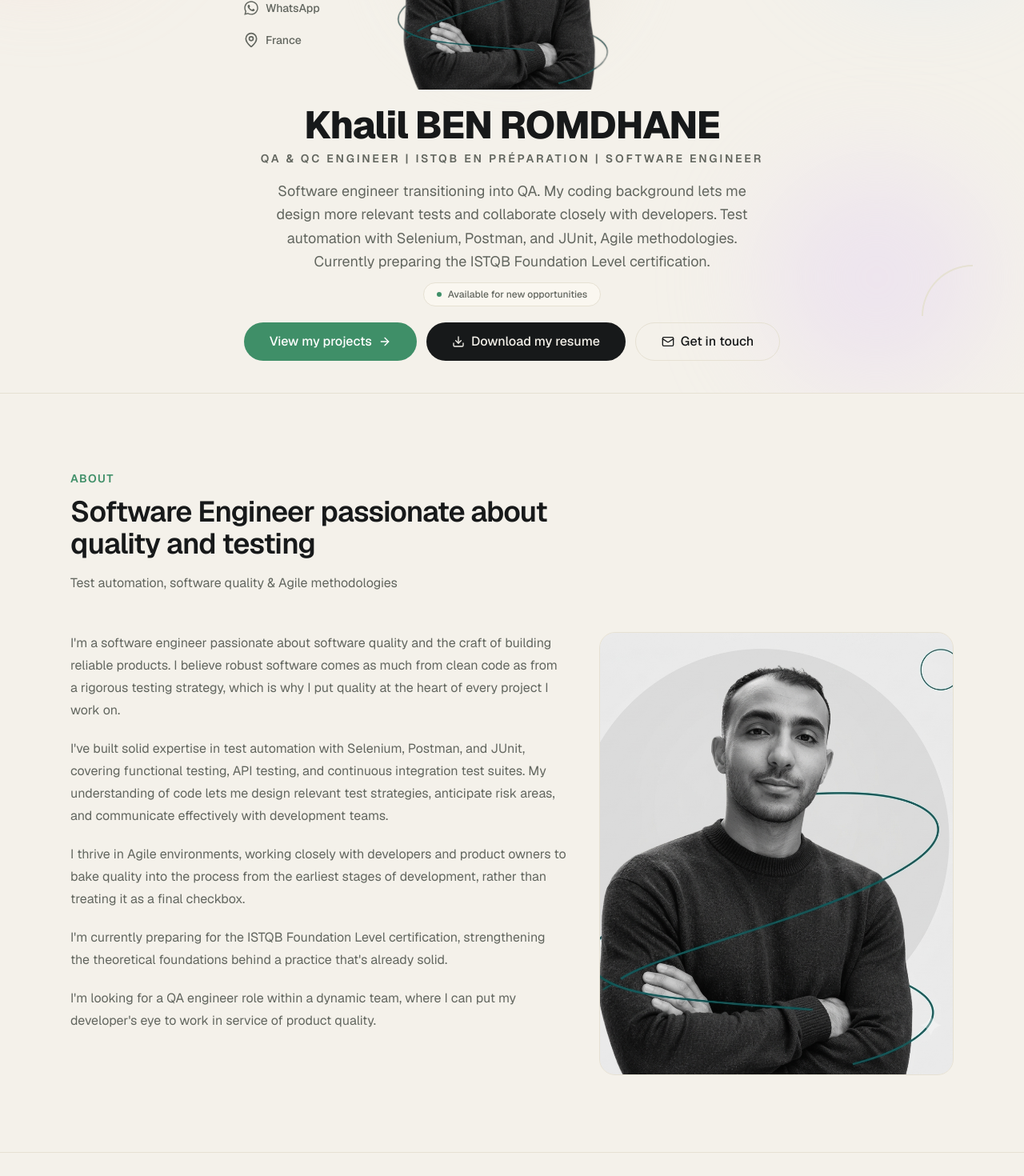
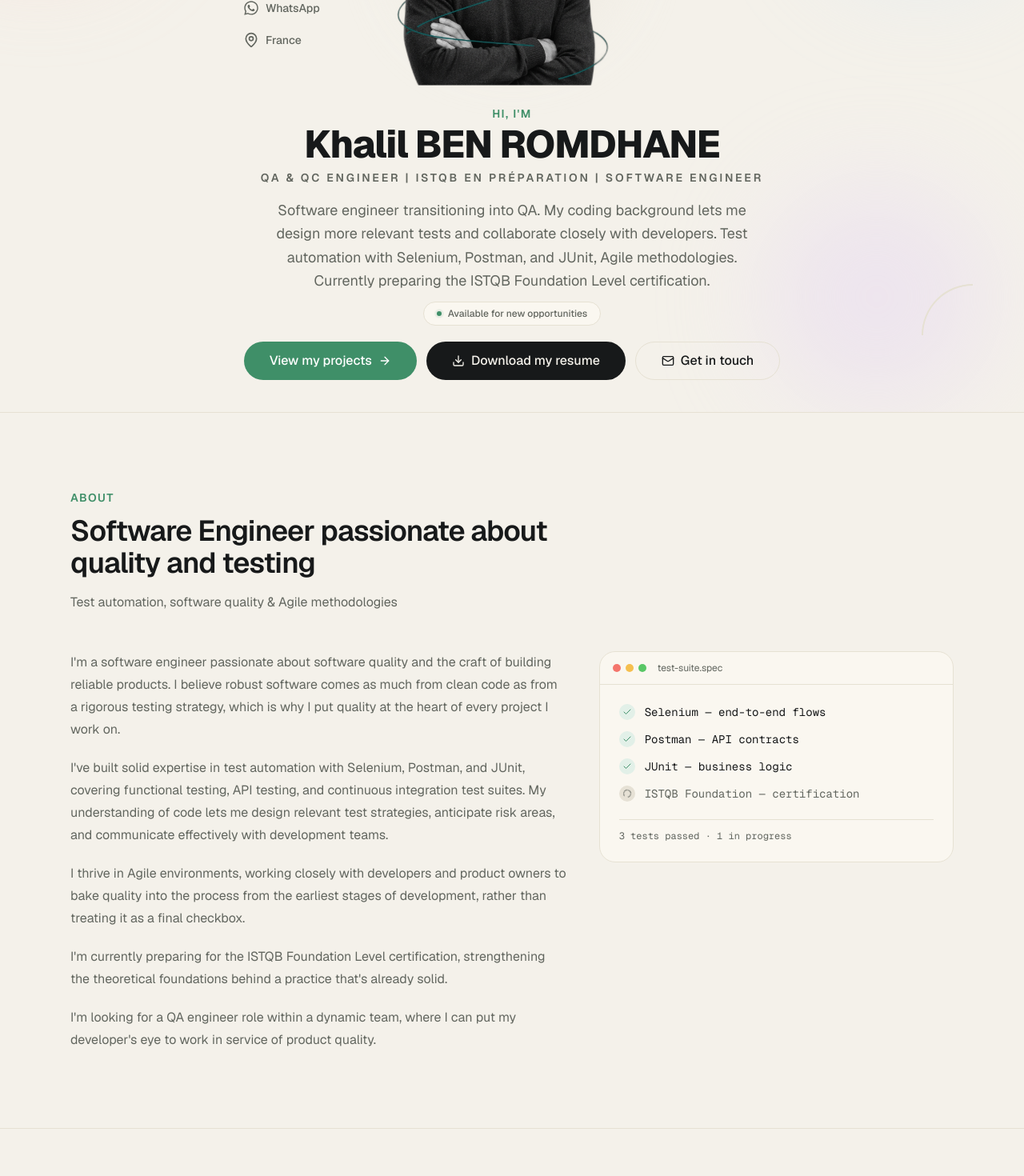
Before and after one commit to Khalilbenrm/portfolio, a Next.js app: page /en in a window 1280 px wide. Shown: the part 320-1790 px from the top of the page at 80% size. Built offline with nearby package versions, Linux system fonts and the light colour scheme.

Commit message:
update cv

```diff
--- a/messages/en.json
+++ b/messages/en.json
@@ -21,6 +21,7 @@
     "rights": "All rights reserved."
   },
   "Hero": {
+    "greeting": "Hi, I'm",
     "availableBadge": "Available for new opportunities",
     "ctaProjects": "View my projects",
     "ctaCv": "Download my resume",
@@ -29,7 +30,12 @@
   },
   "About": {
     "eyebrow": "About",
-    "illustration": "Quality & testing"
+    "terminalTitle": "test-suite.spec",
+    "terminalLine1": "Selenium — end-to-end flows",
+    "terminalLine2": "Postman — API contracts",
+    "terminalLine3": "JUnit — business logic",
+    "terminalLine4": "ISTQB Foundation — certification",
+    "terminalSummary": "3 tests passed · 1 in progress"
   },
   "Experience": {
     "eyebrow": "Journey",
--- a/messages/fr.json
+++ b/messages/fr.json
@@ -21,6 +21,7 @@
     "rights": "Tous droits réservés."
   },
   "Hero": {
+    "greeting": "Bonjour, je suis",
     "availableBadge": "Disponible pour de nouvelles opportunités",
     "ctaProjects": "Voir mes projets",
     "ctaCv": "Télécharger mon CV",
@@ -29,7 +30,12 @@
   },
   "About": {
     "eyebrow": "À propos",
-    "illustration": "Qualité & tests"
+    "terminalTitle": "test-suite.spec",
+    "terminalLine1": "Selenium — parcours end-to-end",
+    "terminalLine2": "Postman — contrats d'API",
+    "terminalLine3": "JUnit — logique métier",
+    "terminalLine4": "ISTQB Foundation — certification",
+    "terminalSummary": "3 tests réussis · 1 en cours"
   },
   "Experience": {
     "eyebrow": "Parcours",
--- a/src/app/[locale]/page.tsx
+++ b/src/app/[locale]/page.tsx
@@ -35,10 +35,10 @@ export default async function Home({
 
   return (
     <>
-      <SectionTitleSync siteName={site.shortName} baseTitle={`${site.shortName} | ${site.title}`} />
+      <SectionTitleSync siteName={site.shortName} />
       <Hero site={site} />
       <Separator />
-      <About headline={about.headline} focus={about.focus} content={about.content} photoUrl={site.photoUrl} />
+      <About headline={about.headline} focus={about.focus} content={about.content} />
       <Separator />
       <Experience items={experience} />
       <Separator />
--- /dev/null
+++ b/src/components/home/about-terminal.tsx
@@ -0,0 +1,69 @@
+"use client";
+
+import { motion } from "framer-motion";
+import { useTranslations } from "next-intl";
+import { Check, Loader2 } from "lucide-react";
+
+const container = {
+  hidden: {},
+  show: { transition: { staggerChildren: 0.3, delayChildren: 0.2 } },
+};
+
+const line = {
+  hidden: { opacity: 0, x: -8 },
+  show: { opacity: 1, x: 0, transition: { duration: 0.4 } },
+};
+
+export function AboutTerminal() {
+  const t = useTranslations("About");
+
+  const lines = [
+    { text: t("terminalLine1"), status: "pass" as const },
+    { text: t("terminalLine2"), status: "pass" as const },
+    { text: t("terminalLine3"), status: "pass" as const },
+    { text: t("terminalLine4"), status: "pending" as const },
+  ];
+
+  return (
+    <motion.div
+      initial="hidden"
+      whileInView="show"
+      viewport={{ once: true, margin: "-80px" }}
+      variants={container}
+      className="w-full overflow-hidden rounded-[var(--radius-lg)] border border-[var(--card-border)] bg-[var(--card)] lg:sticky lg:top-24"
+    >
+      <div className="flex items-center gap-1.5 border-b border-[var(--card-border)] px-4 py-3">
+        <span className="h-2.5 w-2.5 rounded-full bg-[#f4756c]" />
+        <span className="h-2.5 w-2.5 rounded-full bg-[#f5bf4f]" />
+        <span className="h-2.5 w-2.5 rounded-full bg-[#59c766]" />
+        <span className="ml-2 truncate text-xs text-[var(--muted-foreground)]">{t("terminalTitle")}</span>
+      </div>
+
+      <div className="flex flex-col gap-3.5 p-6 font-mono text-sm">
+        {lines.map((l) => (
+          <motion.div key={l.text} variants={line} className="flex items-center gap-3">
+            {l.status === "pass" ? (
+              <span className="flex h-5 w-5 shrink-0 items-center justify-center rounded-full bg-[var(--accent-soft)] text-[var(--accent)]">
+                <Check className="h-3 w-3" />
+              </span>
+            ) : (
+              <span className="flex h-5 w-5 shrink-0 items-center justify-center rounded-full bg-[var(--surface-hover)] text-[var(--muted-foreground)]">
+                <Loader2 className="h-3 w-3 animate-spin" />
+              </span>
+            )}
+            <span className={l.status === "pass" ? "text-[var(--foreground)]" : "text-[var(--muted-foreground)]"}>
+              {l.text}
+            </span>
+          </motion.div>
+        ))}
+
+        <motion.div
+          variants={line}
+          className="mt-2 border-t border-[var(--card-border)] pt-3 text-xs text-[var(--muted-foreground)]"
+        >
+          {t("terminalSummary")}
+        </motion.div>
+      </div>
+    </motion.div>
+  );
+}
--- a/src/components/home/about.tsx
+++ b/src/components/home/about.tsx
@@ -1,19 +1,17 @@
-import Image from "next/image";
 import { useTranslations } from "next-intl";
 import { SectionHeading } from "@/components/common/section-heading";
 import { Reveal } from "@/components/common/reveal";
 import { Markdown } from "@/components/common/markdown";
+import { AboutTerminal } from "./about-terminal";
 
 export function About({
   headline,
   focus,
   content,
-  photoUrl,
 }: {
   headline: string;
   focus: string;
   content: string;
-  photoUrl: string;
 }) {
   const t = useTranslations("About");
 
@@ -24,15 +22,7 @@ export function About({
         {/* Not wrapped in Reveal: likely LCP candidate, see case-study/about.tsx. */}
         <Markdown content={content} className="text-base" />
         <Reveal delay={0.1}>
-          <div className="relative aspect-[4/5] w-full overflow-hidden rounded-[var(--radius-lg)] border border-[var(--card-border)] bg-[var(--surface)] lg:sticky lg:top-24">
-            <Image
-              src={photoUrl}
-              alt={t("illustration")}
-              fill
-              sizes="(min-width: 1024px) 33vw, 100vw"
-              className="object-cover"
-            />
-          </div>
+          <AboutTerminal />
         </Reveal>
       </div>
     </section>
--- a/src/components/home/hero.tsx
+++ b/src/components/home/hero.tsx
@@ -82,6 +82,11 @@ export function Hero({ site }: { site: SiteConfig }) {
             className="pointer-events-none absolute inset-x-6 top-6 -z-10 aspect-square rounded-full opacity-80 blur-2xl"
             style={{ background: "var(--surface)" }}
           />
+          <motion.div
+            animate={{ y: [0, -10, 0] }}
+            transition={{ duration: 5, repeat: Infinity, ease: "easeInOut" }}
+            className="relative h-full w-full"
+          >
             <Image
               src="/personal-photo-cutout.png"
               alt={t("profilePhoto")}
@@ -91,9 +96,11 @@ export function Hero({ site }: { site: SiteConfig }) {
               className="relative h-full w-auto max-w-full object-contain"
             />
           </motion.div>
+        </motion.div>
 
         <motion.div variants={item} className="mt-3 sm:mt-5">
-          <h1 className="text-3xl font-extrabold tracking-tight sm:text-5xl">{site.name}</h1>
+          <p className="text-sm font-semibold uppercase tracking-widest text-[var(--accent)]">{t("greeting")}</p>
+          <h1 className="mt-1 text-3xl font-extrabold tracking-tight sm:text-5xl">{site.name}</h1>
           <p className="mt-2 text-sm font-semibold uppercase tracking-[0.2em] text-[var(--muted-foreground)]">
             {site.title}
           </p>
@@ -110,7 +117,10 @@ export function Hero({ site }: { site: SiteConfig }) {
           variants={item}
           className="mt-3 inline-flex items-center gap-2 rounded-full border border-[var(--card-border)] bg-[var(--card)] px-4 py-1.5 text-xs font-medium text-[var(--muted-foreground)]"
         >
-          <span className="h-1.5 w-1.5 rounded-full bg-[var(--accent)]" />
+          <span className="relative flex h-1.5 w-1.5">
+            <span className="absolute inline-flex h-full w-full animate-ping rounded-full bg-[var(--accent)] opacity-75" />
+            <span className="relative inline-flex h-1.5 w-1.5 rounded-full bg-[var(--accent)]" />
+          </span>
           {t("availableBadge")}
         </motion.div>
 
--- a/src/components/home/section-title-sync.tsx
+++ b/src/components/home/section-title-sync.tsx
@@ -4,13 +4,13 @@ import { useEffect } from "react";
 import { useTranslations } from "next-intl";
 import { useActiveSection } from "@/hooks/use-active-section";
 
-export function SectionTitleSync({ siteName, baseTitle }: { siteName: string; baseTitle: string }) {
+export function SectionTitleSync({ siteName }: { siteName: string }) {
   const t = useTranslations("Nav");
   const active = useActiveSection();
 
   useEffect(() => {
-    document.title = active ? `${siteName} | ${t(active)}` : baseTitle;
-  }, [active, siteName, baseTitle, t]);
+    document.title = `${siteName} | ${t(active ?? "home")}`;
+  }, [active, siteName, t]);
 
   return null;
 }
--- a/src/components/layout/header.tsx
+++ b/src/components/layout/header.tsx
@@ -41,13 +41,15 @@ export function Header({ site }: { site: SiteConfig }) {
   // Hash-anchor items (#about, #skills, ...) all live on "/", so their active
   // state is driven by scroll position (useActiveSection) rather than the
   // pathname. "Home" is only active while at the top, before any section
-  // has scrolled into view.
+  // has scrolled into view. "/projects" is a real route, but the home page
+  // also has a "projects" preview section, so it's active either way.
   const isActive = (href: string) => {
     if (href.includes("#")) {
       if (pathname !== "/") return false;
       return activeSection === href.split("#")[1];
     }
     if (href === "/") return pathname === "/" && activeSection === null;
+    if (href === "/projects" && pathname === "/" && activeSection === "projects") return true;
     return pathname === href || pathname.startsWith(`${href}/`);
   };
 
```
Lines whose indentation alone changed are shown as unchanged.
